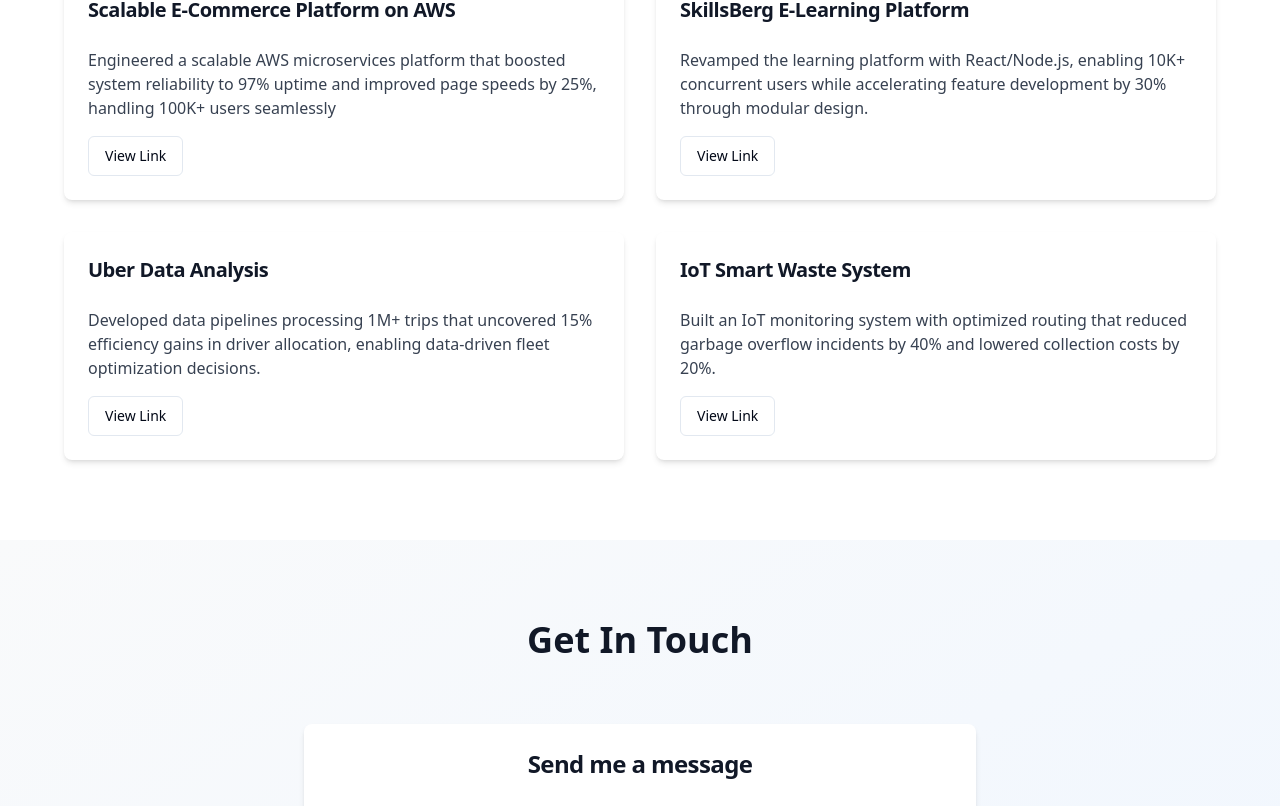
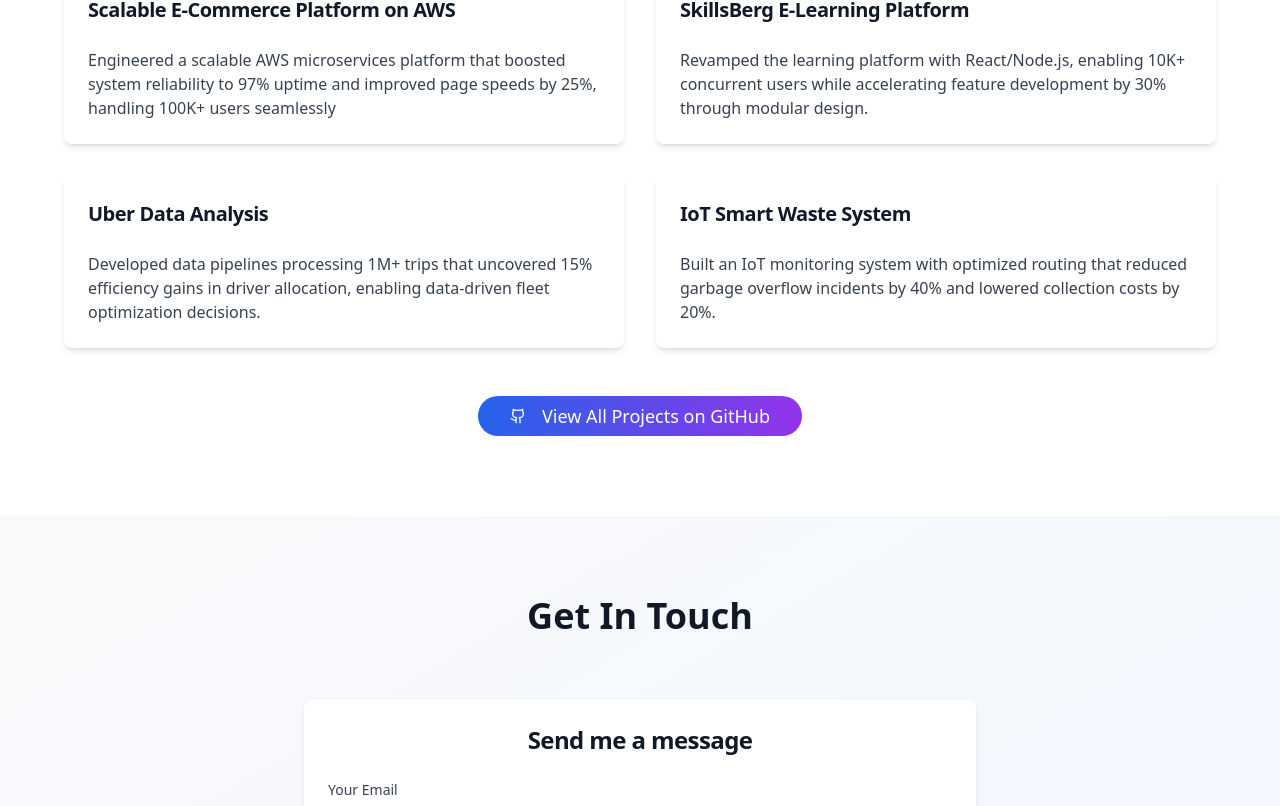
Before and after one commit to BhanuTeja-007/BhanuTeja-007.github.io, a React (Vite) app: page / in a window 1280 px wide. Shown: the part 4014-4820 px from the top of the page. Built offline with nearby package versions, Linux system fonts and the light colour scheme.

Commit message:
Update project links
Remove "View Link" option from projects and replace with a single button that redirects to GitHub.

```diff
--- a/src/pages/Index.tsx
+++ b/src/pages/Index.tsx
@@ -368,17 +368,19 @@ const Index = () => {
                     </CardTitle>
                   </CardHeader>
                   <CardContent>
-                    <p className="text-gray-700 mb-4">{project.summary}</p>
-                    <Button
-                      variant="outline"
-                      className="group-hover:bg-blue-50 group-hover:border-blue-300 transition-all"
-                      onClick={() => window.open(project.link, '_blank')}
-                    >
-                      View Link
-                    </Button>
+                    <p className="text-gray-700">{project.summary}</p>
                   </CardContent>
                 </Card>
               ))}
+            </div>
+            <div className="text-center mt-12">
+              <Button
+                className="bg-gradient-to-r from-blue-600 to-purple-600 hover:from-blue-700 hover:to-purple-700 text-white px-8 py-3 rounded-full text-lg font-medium transition-all transform hover:scale-105"
+                onClick={() => window.open(personalInfo.github, '_blank')}
+              >
+                <Github className="h-5 w-5 mr-2" />
+                View All Projects on GitHub
+              </Button>
             </div>
           </div>
         </section>
```
